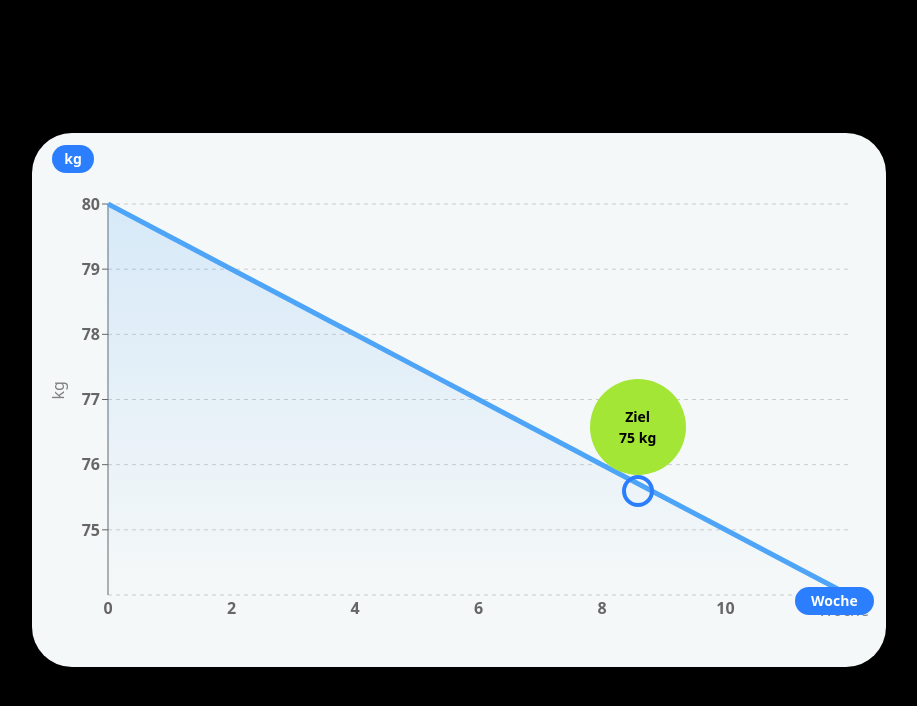
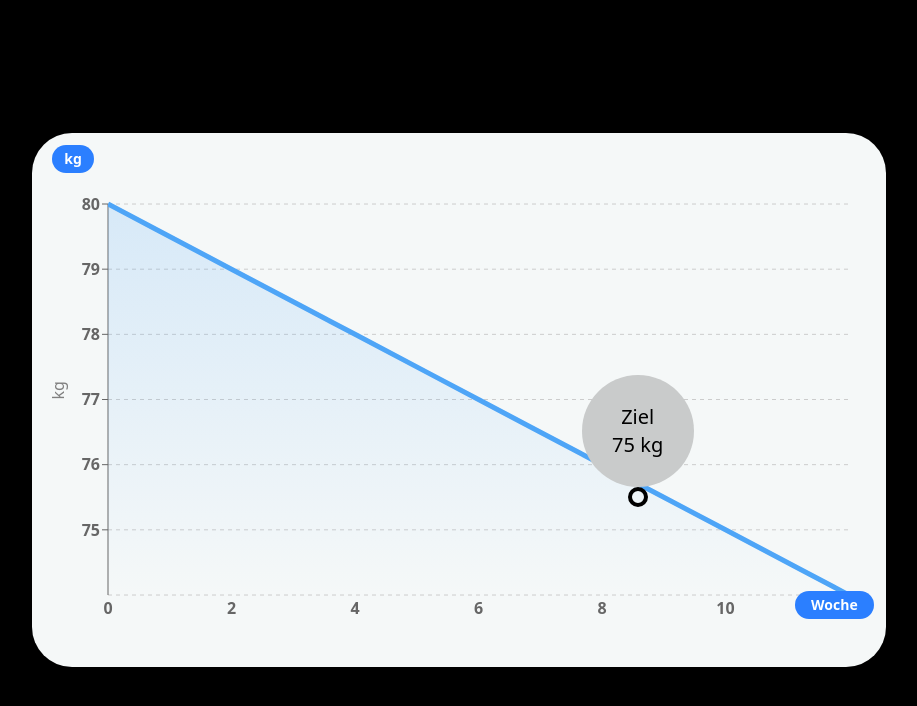
Before and after one commit to Taimoor725/weight-linechart, a Next.js app: page / in a window 1280 px wide. Shown: the top 706 px of the page, without its empty margins (181-1098 px from the left). Built offline with nearby package versions, Linux system fonts and the light colour scheme.

Commit message:
tooltip changes

```diff
--- a/components/WeightChart.js
+++ b/components/WeightChart.js
@@ -79,7 +79,7 @@ export default function WeightChart() {
                         tick={{ fontSize: 16, fontWeight: 600 }}
                         tickLine={false}
                         axisLine={false}
-                        label={{ value: 'Woche', position: 'insideRight', offset: -20 }}
+                        label={{ value: '', position: 'insideRight', offset: -20 }}
                     />
 
                     <YAxis
@@ -109,11 +109,10 @@ export default function WeightChart() {
             </div>
 
             {/* Woche bubble */}
-            <div className="absolute right-3 bottom-[3.2rem] bg-blue-500 text-white px-4 py-1 rounded-full font-bold text-sm">
+            <div className="absolute right-3 bottom-[3rem] bg-blue-500 text-white px-4 py-1 rounded-full font-bold text-sm">
                 Woche
             </div>
 
-            {/* Ziel bubble */}
             <div className='absolute right-[11.5rem] bottom-[10rem] flex flex-col gap-0 justify-center items-center'>
                 <div style={{
                     width: '8rem',
@@ -128,19 +127,21 @@ export default function WeightChart() {
                     textAlign: 'center',
                 }}>
                     <div style={{
-                        backgroundColor: '#a3e635',
-                        width: '6rem',
-                        height: '6rem',
+                        backgroundColor:'#C9CBCB',
+                        width: '7rem',
+                        height: '7rem',
+                        color:'black',
                         borderRadius: '9999px',
                         display: 'flex',
                         flexDirection: 'column',
                         alignItems: 'center',
                         justifyContent: 'center'
                     }}>
-                        Ziel<br />{targetWeight} kg
+                        {/* <div className=''>Final Goal</div> */}
+                        <span className='text-xl font-normal'>Ziel<br/> {targetWeight} kg</span>
                     </div>
                 </div>
-                <div className='w-8 border-[4px] border-blue-500 h-8 rounded-full'></div>
+                <div className='w-5 h-5 border-[4px] border-black  rounded-full'></div>
             </div>
         </div>
     );
```
